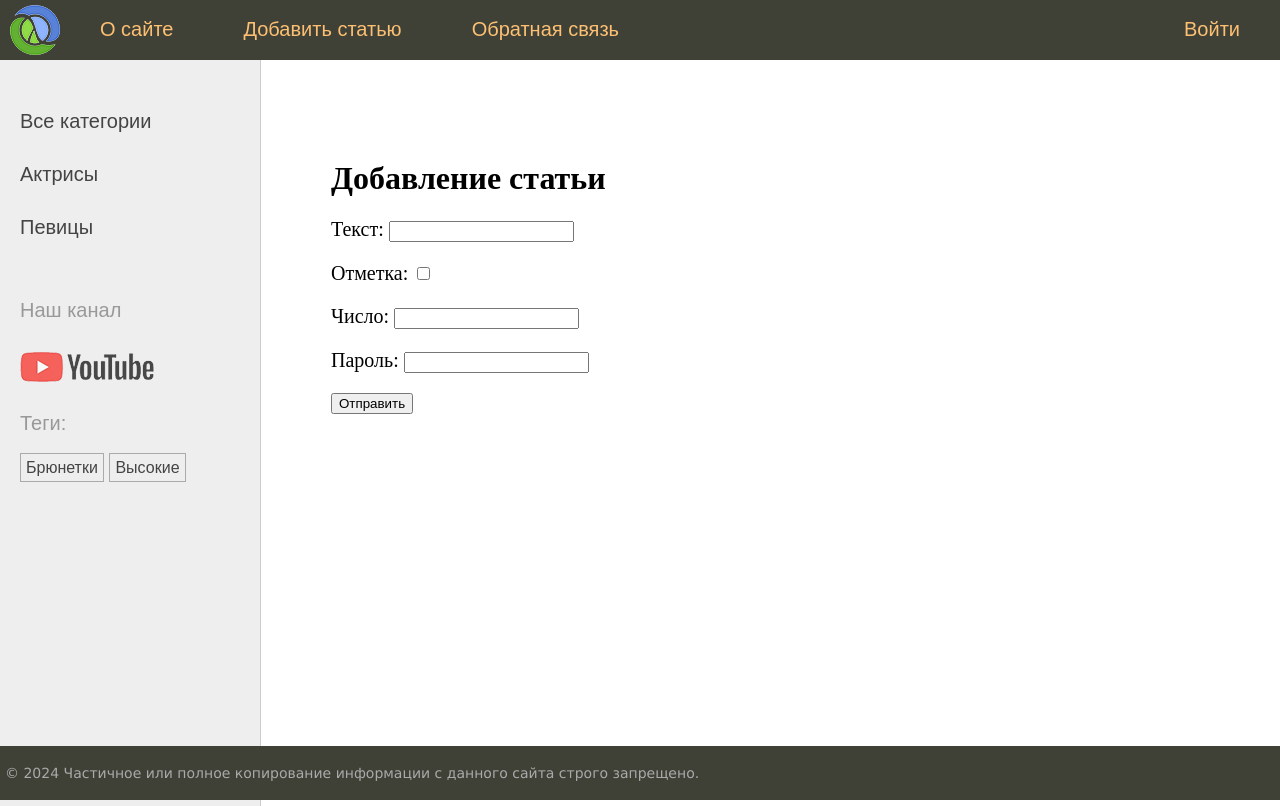
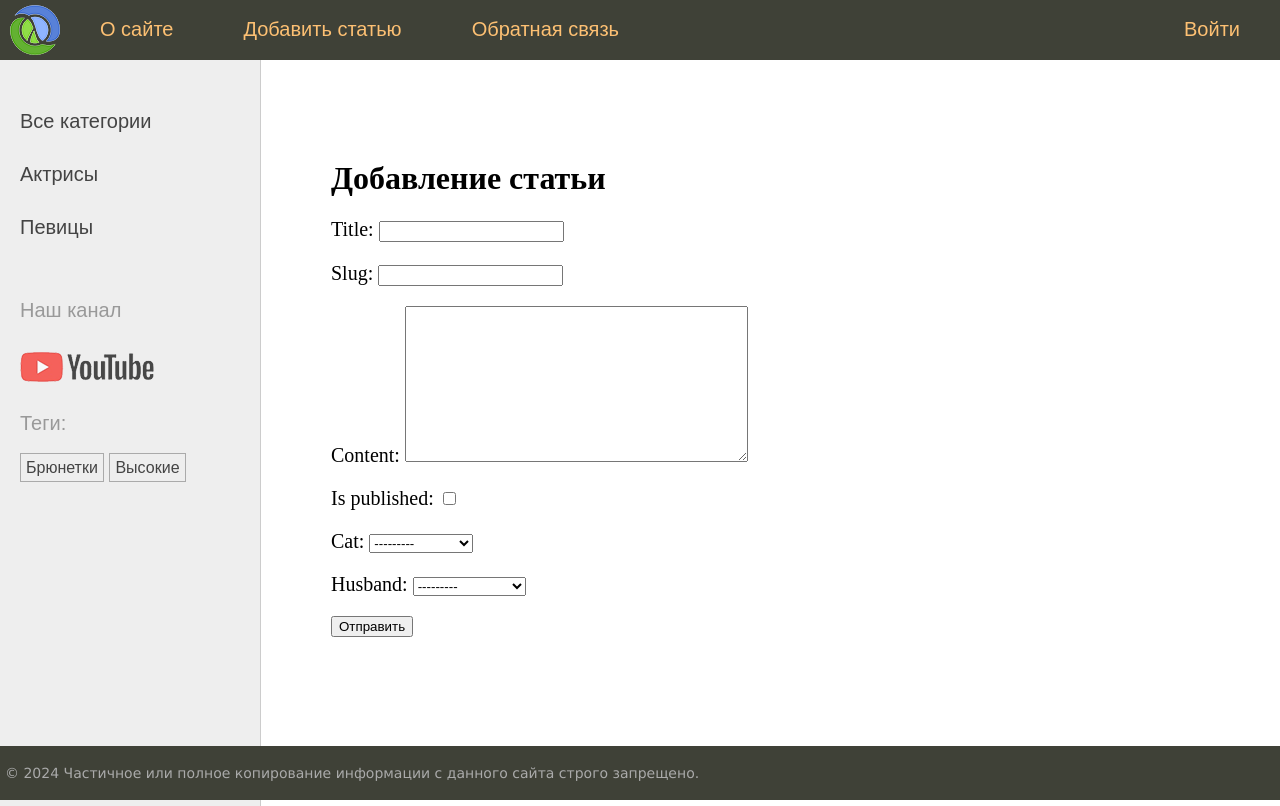
Before and after one commit to Du55yDuck/First_Django_project, a Django app: page /addpage/ in a window 1280 px wide. Run offline with Django 5.2, Linux system fonts and the light colour scheme; data comes from the database, SQL or seed files in the repository.

Commit message:
Add forms for addpage.

```diff
--- /dev/null
+++ b/sitewomen/women/forms.py
@@ -0,0 +1,11 @@
+from django import forms  # forms дает классы для формы
+from .models import Category, Husband
+
+
+class AddPostForm(forms.Form):  # класс не связан с моделью для примера(служит для автоматизации полей формы)
+    title = forms.CharField(max_length=255)  # Атрибуты называются также для простоты как в модели(связан с html-формой)
+    slug = forms.SlugField(max_length=255)
+    content = forms.CharField(widget=forms.Textarea(), required=False)  # widget для тонкой настр-ки отобр-я поля в html
+    is_published = forms.BooleanField(required=False)  # required=False - указывает на необязательное заполнение поля
+    cat = forms.ModelChoiceField(queryset=Category.objects.all())  # Отображение поля в виде выпадающего списка
+    husband = forms.ModelChoiceField(queryset=Husband.objects.all(), required=False)
--- a/sitewomen/women/templates/women/addpage.html
+++ b/sitewomen/women/templates/women/addpage.html
@@ -4,10 +4,7 @@
 <h1>{{title}}</h1>
 <form action="" method="post">  <! Формы для полей на странице добавления статей, "" - отрабатывает на текущей странице >
     {% csrf_token %} <! CSRF - для защиты вводимых данных по требованию безопасности >
-    <p><label for="id_1">Текст: </label><input type="text" id="id_1" name="field_text"></p>
-    <p><label for="id_2">Отметка: </label><input type="checkbox" id="id_2" name="field_check"></p>
-    <p><label for="id_3">Число: </label><input type="number" id="id_3" name="field_num"></p>
-    <p><label for="id_4">Пароль: </label><input type="password" id="id_4" name="field_psw"></p>
+    {{ form.as_p }}  <! Форма для отображения полей из шаблона class AddPostForm по методу as_p >
     <p><button type="submit">Отправить</button> </p>
 </form>
 {% endblock %}
--- a/sitewomen/women/views.py
+++ b/sitewomen/women/views.py
@@ -1,6 +1,7 @@
 from django.http import HttpResponse, HttpResponseNotFound, Http404  # импорт наших классов из django.http
 from django.shortcuts import render, redirect, get_object_or_404  # импорт redirect
 
+from .forms import AddPostForm
 from .models import Women, Category, TagPost
 
 # Наше представление в виде функции, формирующее внешний вид сайта
@@ -44,7 +45,19 @@
 
 
 def addpage(request):  # ф-я для добавления контента (возвращает шаблон addpage) + request.GET/POST - показывает инфо
-    return render(request, 'women/addpage.html', {'menu': menu, 'title': 'Добавление статьи'})
+    if request.method == 'POST':  # Проверка на POST запрос
+        form = AddPostForm(request.POST)  # экземпляр класса нашей формы для отображения в шаблоне addpage.html + данные
+        if form.is_valid():  # Если проверка на уровне сервера проходит с помощью метода is_valid
+            print(form.cleaned_data)  # выводит очищенные данные в консоль
+    else:
+        form = AddPostForm()  # Иначе form с GET запросом возвращает form с пустыми полями(GET - уровень браузера)
+
+    data = {  # вспомогательный словарь с данными
+        'menu': menu,
+        'title': 'Добавление статьи',
+        'form': form  # содержит либо form с данными(если POST-запрос), либо с пустыми полями(если GET-запрос)
+    }
+    return render(request, 'women/addpage.html', data)  # передача словаря
 
 
 def contact(request):  # ф-я для контактов
```
